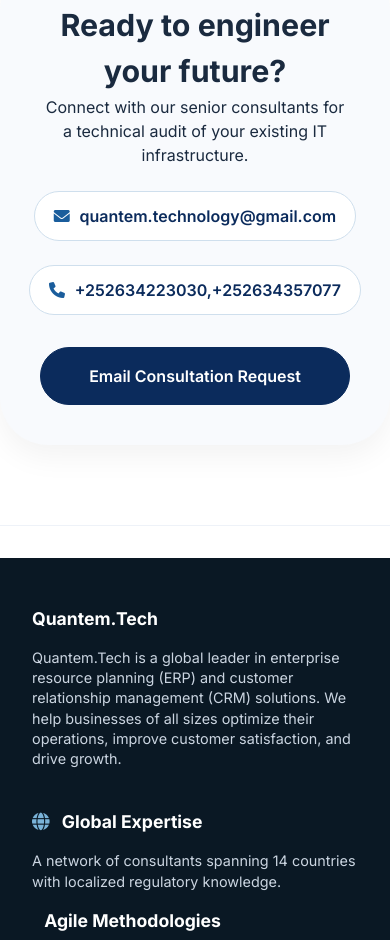
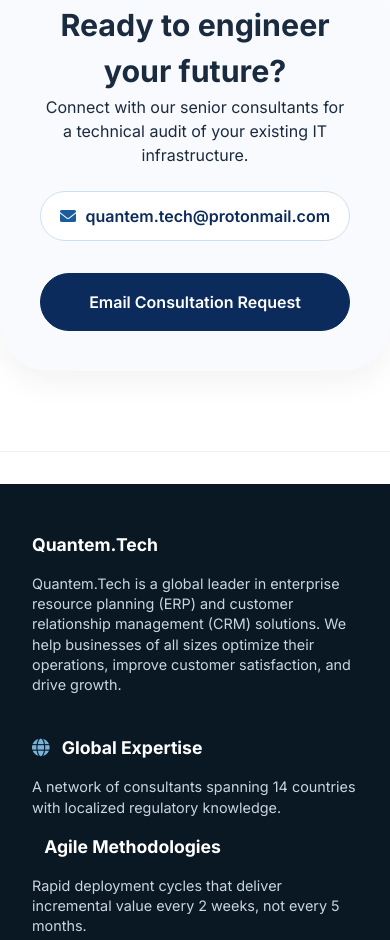
Before and after one commit to AY8B/quantem.tech, a plain HTML site: page index.html in a window 390 px wide. Shown: the part 10611-11551 px from the top of the page. Drawn offline with Linux system fonts and the light colour scheme.

Commit message:
updated index.html by removing phones and updating emails

```diff
--- a/index.html
+++ b/index.html
@@ -530,7 +530,6 @@
       .service-grid { grid-template-columns: 1fr; }
     }
   </style>
-<base target="_blank">
 </head>
 <body>
 
@@ -795,11 +794,10 @@
       <h2 style="font-size: 1.9rem;">Ready to engineer your future?</h2>
       <p>Connect with our senior consultants for a technical audit of your existing IT infrastructure.</p>
       <div class="contact-details" aria-label="Contact details">
-        <a class="contact-item" href="mailto:quantem.technology@gmail.com"><i class="fas fa-envelope"></i> quantem.technology@gmail.com</a>
-        <a class="contact-item" href="tel:+252634223030,+252634357077"><i class="fas fa-phone"></i> +252634223030,+252634357077</a>
+        <a class="contact-item" href="mailto:quantem.tech@protonmail.com"><i class="fas fa-envelope"></i> quantem.tech@protonmail.com</a>
       </div>
       <div class="cta-form">
-        <a class="btn-primary" href="mailto:quantem.technology@gmail.com?subject=Quantem.Tech%20Consultation%20Request" style="border-radius:60px; padding:1rem 2rem;">Email Consultation Request</a>
+        <a class="btn-primary" href="mailto:quantem.tech@protonmail.com?subject=Quantem.Tech%20Consultation%20Request" style="border-radius:60px; padding:1rem 2rem;">Email Consultation Request</a>
       </div>
     </div>
   </section>
@@ -836,8 +834,7 @@
         </ul>
         <h4 style="margin-top: 1.25rem;">Contact</h4>
         <ul>
-          <li><a href="mailto:quantem.technology@gmail.com">quantem.technology@gmail.com</a></li>
-          <li><a href="tel:+252634223030,+252634357077">+252634223030,+252634357077</a></li>
+          <li><a href="mailto:quantem.tech@protonmail.com">quantem.tech@protonmail.com</a></li>
         </ul>
       </div>
     </div>
```
